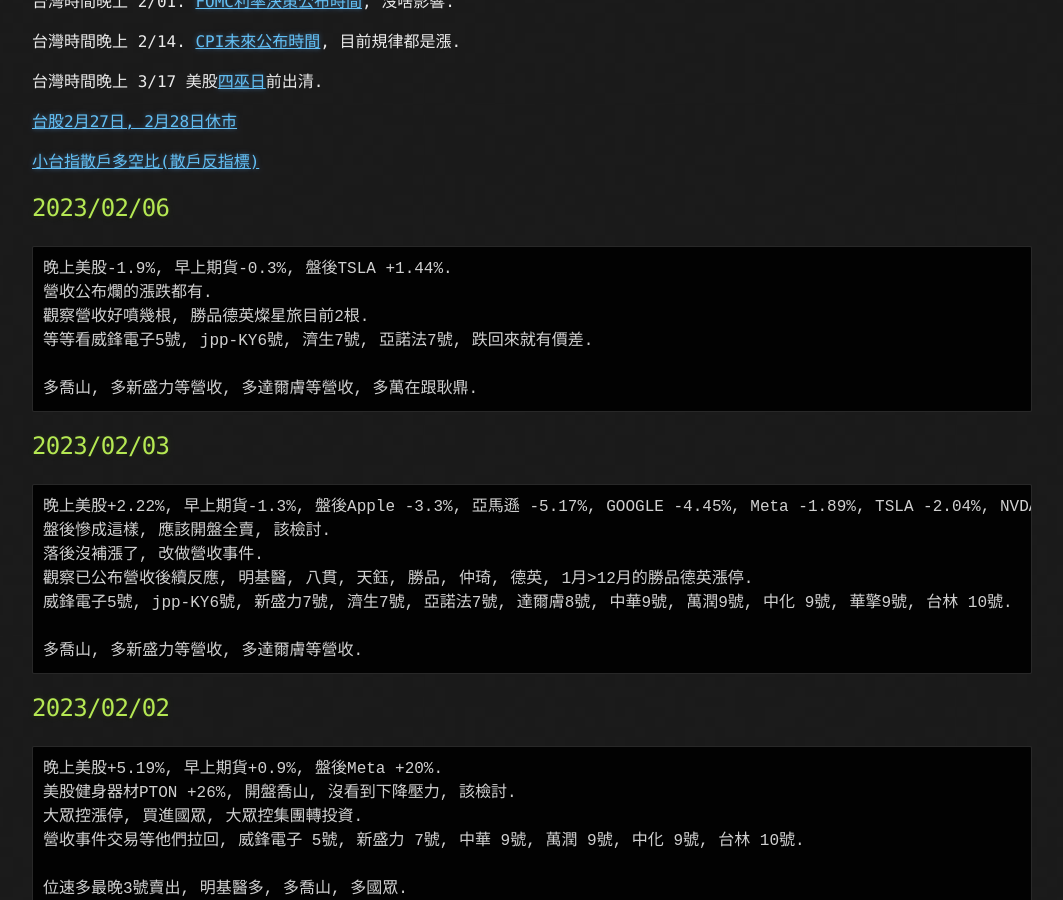
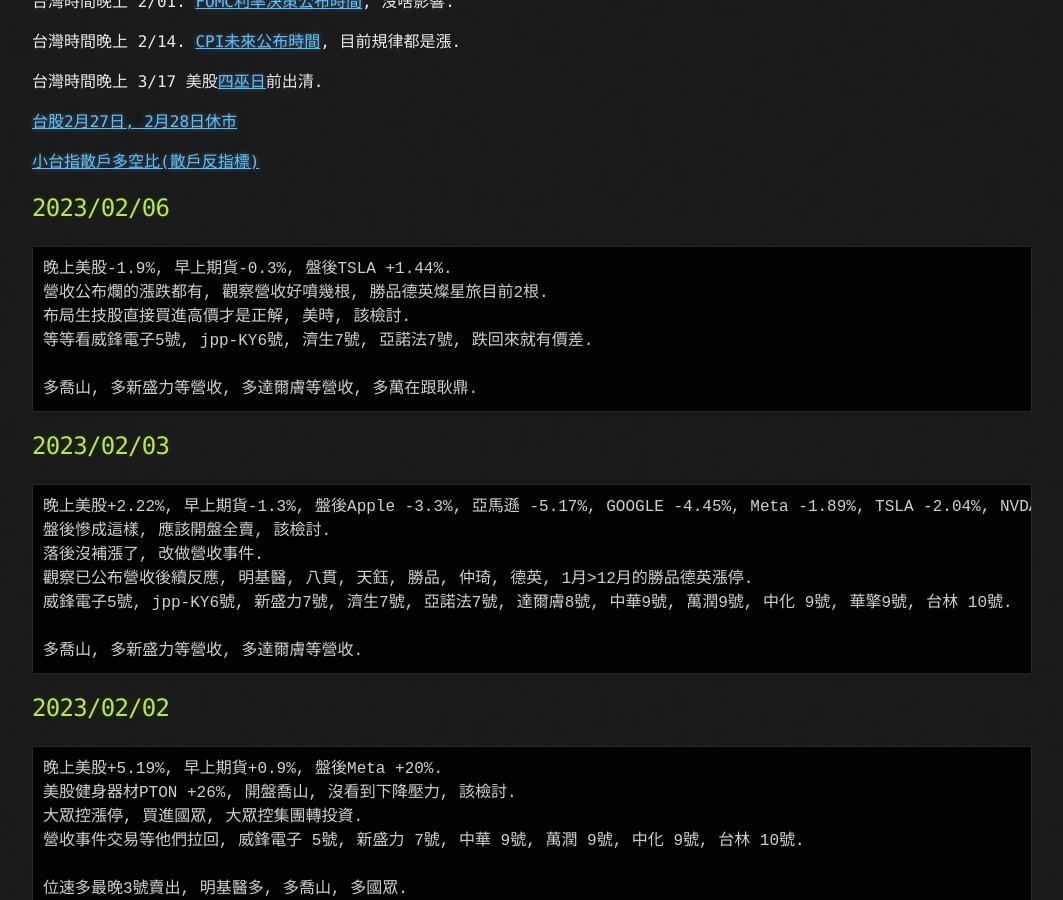
Before and after one commit to lepg5487/Stock_God, a Jekyll site: the page built from index.md, in a window 1280 px wide and 900 px high, scrolled down 428 px. Shown: the whole window, without its empty margins (108-1171 px from the left). Built offline with Jekyll 4.4.1, drawn with Linux system fonts in a browser that asks for light colours; our own code applies the rules of GitHub Pages for plain Markdown files.

Commit message:
Update index.md

````diff
--- a/index.md
+++ b/index.md
@@ -23,8 +23,8 @@
 ## 2023/02/06
 ```
 晚上美股-1.9%, 早上期貨-0.3%, 盤後TSLA +1.44%.
-營收公布爛的漲跌都有.
-觀察營收好噴幾根, 勝品德英燦星旅目前2根.
+營收公布爛的漲跌都有, 觀察營收好噴幾根, 勝品德英燦星旅目前2根.
+布局生技股直接買進高價才是正解, 美時, 該檢討.
 等等看威鋒電子5號, jpp-KY6號, 濟生7號, 亞諾法7號, 跌回來就有價差.
 
 多喬山, 多新盛力等營收, 多達爾膚等營收, 多萬在跟耿鼎.
````
